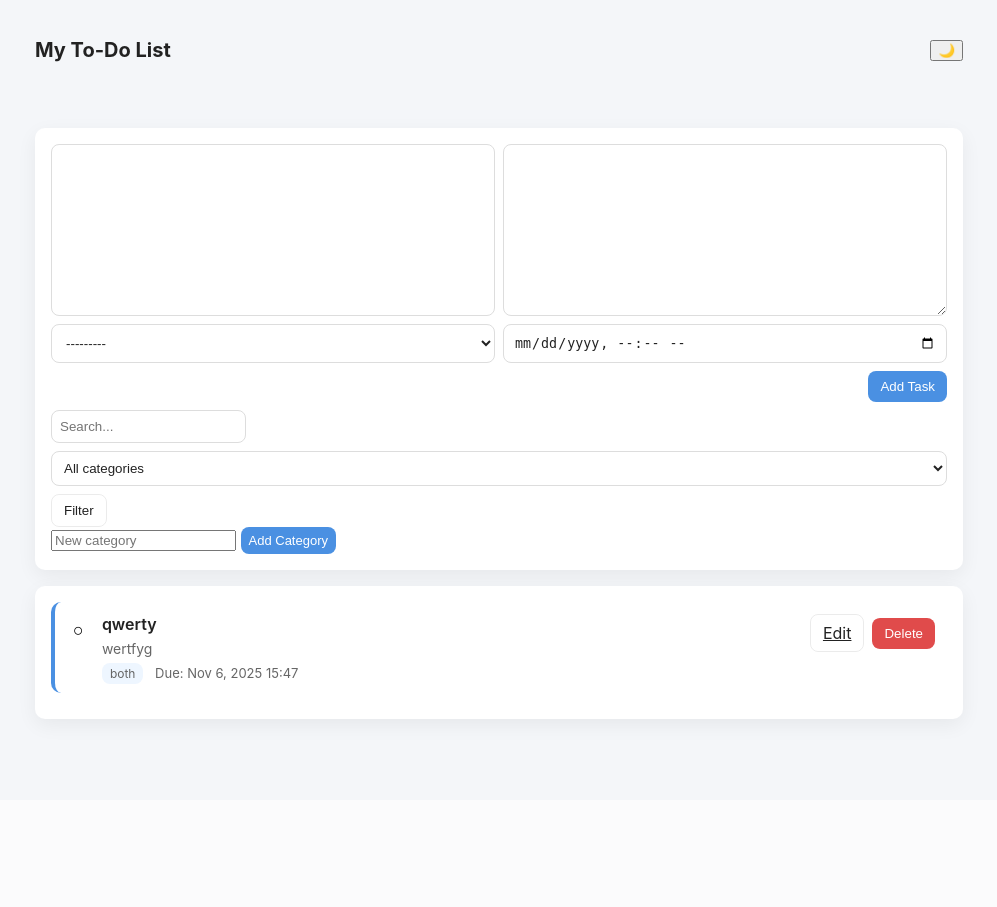
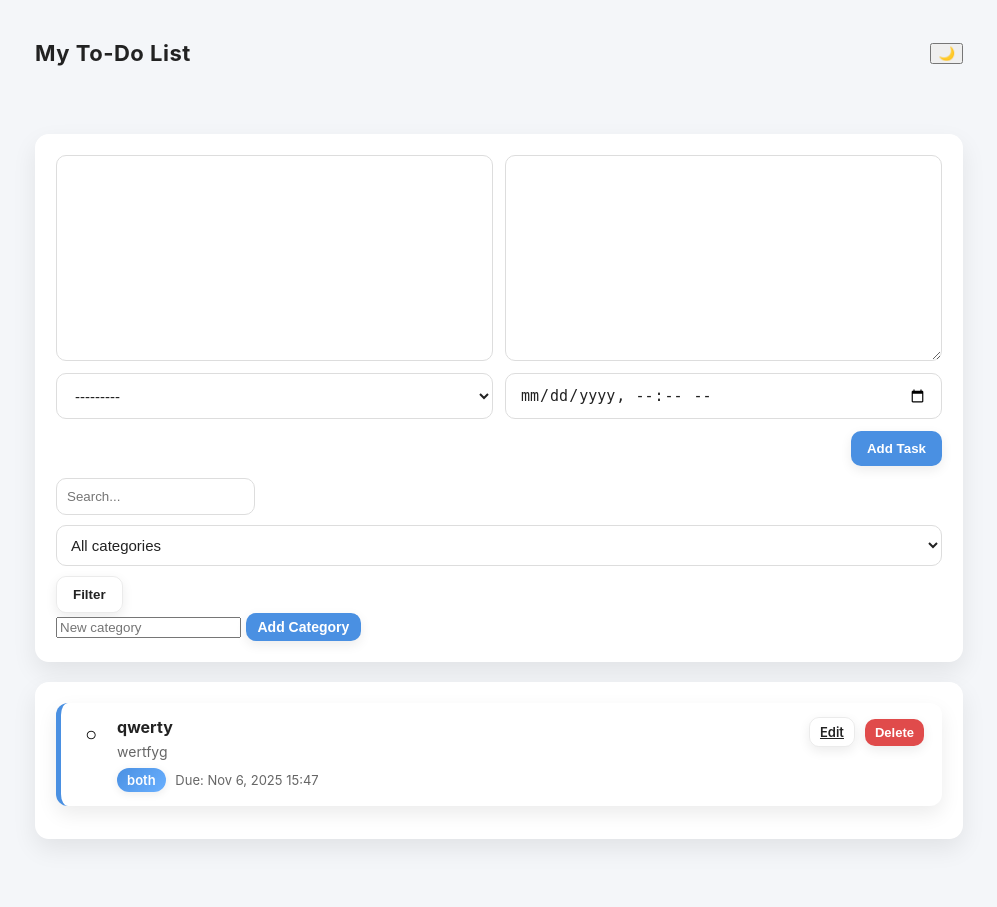
Before and after one commit to Clinton1029/django_todo, a Django app: page / in a window 1280 px wide. Shown: the whole page, without its empty margins (141-1138 px from the left). Before the commit the page ends 728 px from the top, so only its background shows below. Run offline with Django 5.2, Linux system fonts and the light colour scheme; data comes from the database, SQL or seed files in the repository.

Commit message:
updated css page

```diff
--- a/todo/static/styles.css
+++ b/todo/static/styles.css
@@ -6,19 +6,26 @@
   --primary: #4a90e2;
   --danger: #e04b4b;
   --chip: #eef6ff;
+  --shadow: rgba(0, 0, 0, 0.08);
+  --transition: 0.3s ease;
 }
 
 :root.dark{
   --bg: #0f1720;
-  --card: #0b1220;
+  --card: rgba(11,18,32,0.95);
   --text: #e6eef8;
   --muted: #9fb0c6;
   --primary: #5aa0ff;
   --danger: #ff7a7a;
   --chip: #12334a;
+  --shadow: rgba(0,0,0,0.5);
 }
 
-*{box-sizing:border-box}
+*{
+  box-sizing:border-box;
+  transition: all var(--transition);
+}
+
 body{
   font-family: Inter, system-ui, -apple-system, "Segoe UI", Roboto, "Helvetica Neue", Arial;
   background: var(--bg);
@@ -28,48 +35,210 @@ body{
   -webkit-font-smoothing:antialiased;
 }
 
-.container{max-width:960px;margin:28px auto;padding:0 16px;}
+.container{
+  max-width:960px;
+  margin:28px auto;
+  padding:0 16px;
+}
 
-.topbar{background:transparent;padding:10px 0}
-.topbar .container{display:flex;align-items:center;justify-content:space-between}
-.topbar h1{margin:0;font-size:20px}
+/* Topbar */
+.topbar{
+  background:transparent;
+  padding:12px 0;
+}
+.topbar .container{
+  display:flex;
+  align-items:center;
+  justify-content:space-between;
+}
+.topbar h1{
+  margin:0;
+  font-size:22px;
+  font-weight:700;
+  letter-spacing:0.5px;
+}
 
-.card{background:var(--card);padding:16px;border-radius:10px;box-shadow:0 6px 20px rgba(2,6,23,0.06);margin-bottom:16px}
+/* Cards with glassmorphism effect */
+.card{
+  background: var(--card);
+  padding:20px;
+  border-radius:14px;
+  box-shadow: 0 10px 25px var(--shadow);
+  margin-bottom:20px;
+  backdrop-filter: blur(8px);
+  border: 1px solid rgba(255,255,255,0.1);
+}
 
-.add-section .add-form{display:grid;grid-template-columns:1fr;gap:8px}
-.add-section input[type="text"], .add-section input[type="datetime-local"], .add-section textarea, .add-section select{
-  width:100%;padding:10px;border-radius:8px;border:1px solid #ddd;background:transparent;color:var(--text);
+/* Add task section */
+.add-section .add-form{
+  display:grid;
+  grid-template-columns:1fr;
+  gap:12px;
 }
-.add-section textarea{min-height:70px;resize:vertical}
-.btn{background:var(--primary);color:#fff;padding:8px 12px;border-radius:8px;border:none;cursor:pointer}
-.btn.ghost{background:transparent;border:1px solid rgba(0,0,0,0.08);color:var(--text)}
-.btn.small{padding:6px 8px;font-size:13px}
-.btn.danger{background:var(--danger)}
+.add-section input[type="text"],
+.add-section input[type="datetime-local"],
+.add-section textarea,
+.add-section select{
+  width:100%;
+  padding:12px 14px;
+  border-radius:10px;
+  border:1px solid #ddd;
+  background:transparent;
+  color:var(--text);
+  font-size:15px;
+  outline:none;
+}
+.add-section input:focus, .add-section textarea:focus, .add-section select:focus{
+  border-color: var(--primary);
+  box-shadow: 0 0 8px rgba(74,144,226,0.3);
+}
+.add-section textarea{
+  min-height:80px;
+  resize:vertical;
+}
 
-.filter-form{display:flex;gap:8px;margin-top:8px;flex-wrap:wrap}
-.filter-form input, .filter-form select{padding:8px;border-radius:8px;border:1px solid #ddd}
+/* Buttons */
+.btn{
+  background: var(--primary);
+  color:#fff;
+  padding:10px 16px;
+  border-radius:10px;
+  border:none;
+  cursor:pointer;
+  font-weight:600;
+  box-shadow:0 4px 12px var(--shadow);
+}
+.btn:hover{
+  transform: translateY(-2px);
+  box-shadow:0 6px 16px var(--shadow);
+}
+.btn.ghost{
+  background:transparent;
+  border:1px solid rgba(0,0,0,0.08);
+  color:var(--text);
+}
+.btn.small{
+  padding:6px 12px;
+  font-size:14px;
+}
+.btn.danger{
+  background: var(--danger);
+}
 
-.tasks .task-list{list-style:none;padding:0;margin:0}
-.task-item{display:flex;justify-content:space-between;align-items:flex-start;padding:12px;border-radius:10px;margin-bottom:10px;background:#fff;border-left:4px solid var(--primary)}
-.task-item.done{opacity:0.7;text-decoration:line-through}
-.task-item .left{display:flex;gap:12px;align-items:flex-start}
-.checkbox{background:transparent;border:none;font-size:18px;cursor:pointer;padding:6px}
+/* Filters */
+.filter-form{
+  display:flex;
+  gap:10px;
+  margin-top:12px;
+  flex-wrap:wrap;
+}
+.filter-form input, .filter-form select{
+  padding:10px;
+  border-radius:10px;
+  border:1px solid #ddd;
+}
+
+/* Task list */
+.tasks .task-list{
+  list-style:none;
+  padding:0;
+  margin:0;
+}
+.task-item{
+  display:flex;
+  justify-content:space-between;
+  align-items:flex-start;
+  padding:14px 18px;
+  border-radius:12px;
+  margin-bottom:12px;
+  background: var(--card);
+  border-left:5px solid var(--primary);
+  box-shadow:0 8px 20px var(--shadow);
+  transition: transform var(--transition);
+}
+.task-item:hover{
+  transform: translateY(-2px);
+  box-shadow:0 10px 24px var(--shadow);
+}
+.task-item.done{
+  opacity:0.7;
+  text-decoration:line-through;
+}
+
+.task-item .left{
+  display:flex;
+  gap:14px;
+  align-items:flex-start;
+}
+.checkbox{
+  background:transparent;
+  border:none;
+  font-size:20px;
+  cursor:pointer;
+  padding:6px;
+}
 .meta{min-width:0}
-.meta .title{font-weight:600}
-.meta .description{color:var(--muted);font-size:14px;margin-top:6px}
-.meta .small{font-size:13px;color:var(--muted);margin-top:8px}
-.chip{background:var(--chip);padding:3px 8px;border-radius:8px;margin-right:8px;font-size:12px}
+.meta .title{
+  font-weight:700;
+  font-size:16px;
+}
+.meta .description{
+  color:var(--muted);
+  font-size:14px;
+  margin-top:6px;
+}
+.meta .small{
+  font-size:13px;
+  color:var(--muted);
+  margin-top:8px;
+}
 
-.actions{display:flex;gap:8px;align-items:center}
-.empty{text-align:center;color:var(--muted);padding:18px}
+/* Chips / Category badges */
+.chip{
+  display:inline-block;
+  background: linear-gradient(135deg, var(--primary), #6ab0ff);
+  color:#fff;
+  padding:4px 10px;
+  border-radius:12px;
+  margin-right:6px;
+  font-size:13px;
+  font-weight:600;
+  box-shadow:0 2px 8px rgba(0,0,0,0.08);
+  transition: all var(--transition);
+}
+.chip:hover{
+  transform: scale(1.05);
+}
+
+/* Actions */
+.actions{
+  display:flex;
+  gap:10px;
+  align-items:center;
+}
+.actions .btn{
+  font-size:13px;
+  padding:6px 10px;
+}
+
+/* Empty state */
+.empty{
+  text-align:center;
+  color:var(--muted);
+  padding:24px;
+  font-size:16px;
+}
 
 /* Responsive */
 @media (min-width:700px){
-  .add-section .add-form{grid-template-columns:1fr 1fr}
-  .add-section .add-form .btn{grid-column:2/3;justify-self:end}
+  .add-section .add-form{
+    grid-template-columns:1fr 1fr;
+  }
+  .add-section .add-form .btn{
+    grid-column:2/3;
+    justify-self:end;
+  }
 }
-
-/* small screens */
 @media (max-width:480px){
   .topbar h1{font-size:18px}
   .task-item{flex-direction:column;align-items:stretch}
```
